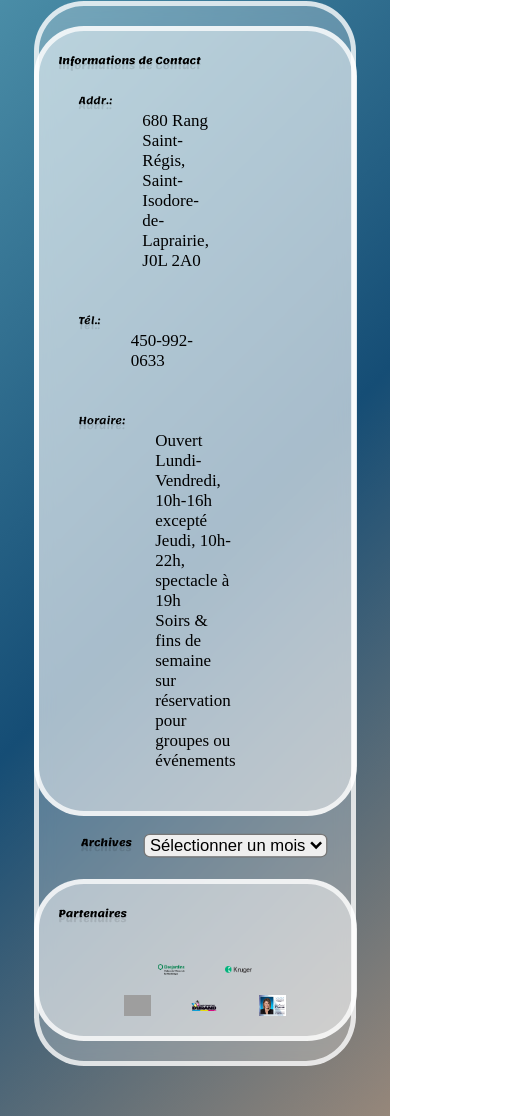
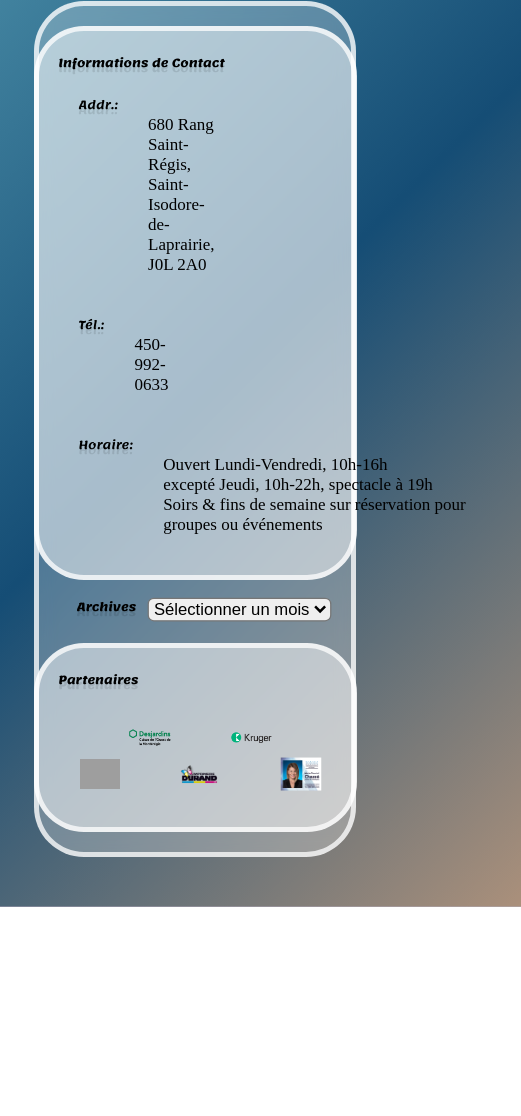
Before and after one commit to MrPoutineQc/zackary_jeremy_Web2final_582-211, a plain HTML site: page index.html in a window 390 px wide. Shown: the part 2070-3186 px from the top of the page, 521 px wide, since content can reach past the window. After the commit the page ends 2977 px from the top, so only its background shows below. Drawn offline with Linux system fonts and the light colour scheme; grey boxes are pictures that could not be loaded.

Commit message:
update text/image footer responsive

```diff
--- a/css/style.css
+++ b/css/style.css
@@ -297,11 +297,12 @@ footer img {
     align-items: center;
 }
 
+
 .footer-gauche li,
 h4,
 h5 {
     color: black;
-    font-size: clamp(10px, 1vw, 20px);
+    font-size: clamp(10px, 3vw, 20px);
 }
 
 .info {
@@ -386,6 +387,19 @@ nav ul li:hover {
     .footer-droite {
         width: 70vw;
         justify-content: center;
+        padding-bottom: 5vh;
+    }
+
+    .ligne-haut {
+        scale: 1.5;
+    }
+
+    .ligne-bas {
+        scale: 1.5;
+    }
+
+    .trois {
+        width: 50vh;
     }
 
     .info {
```
